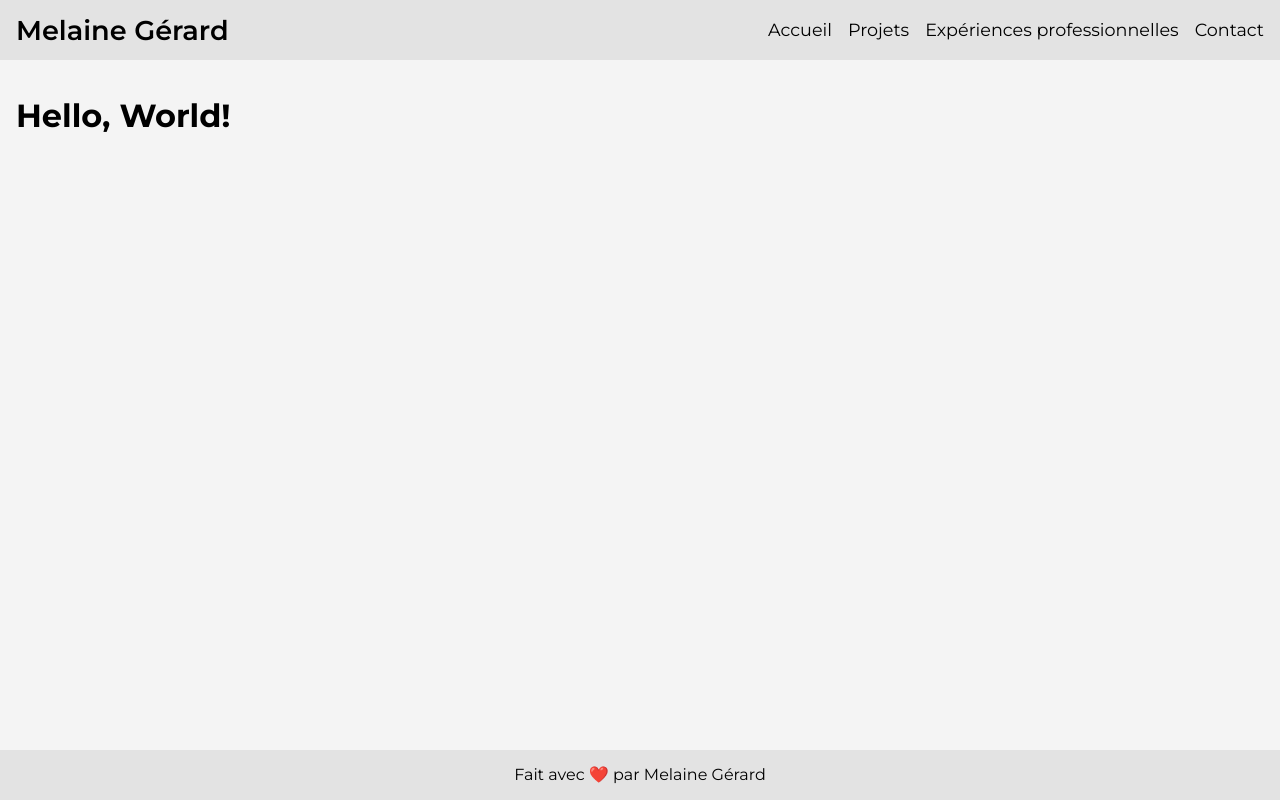
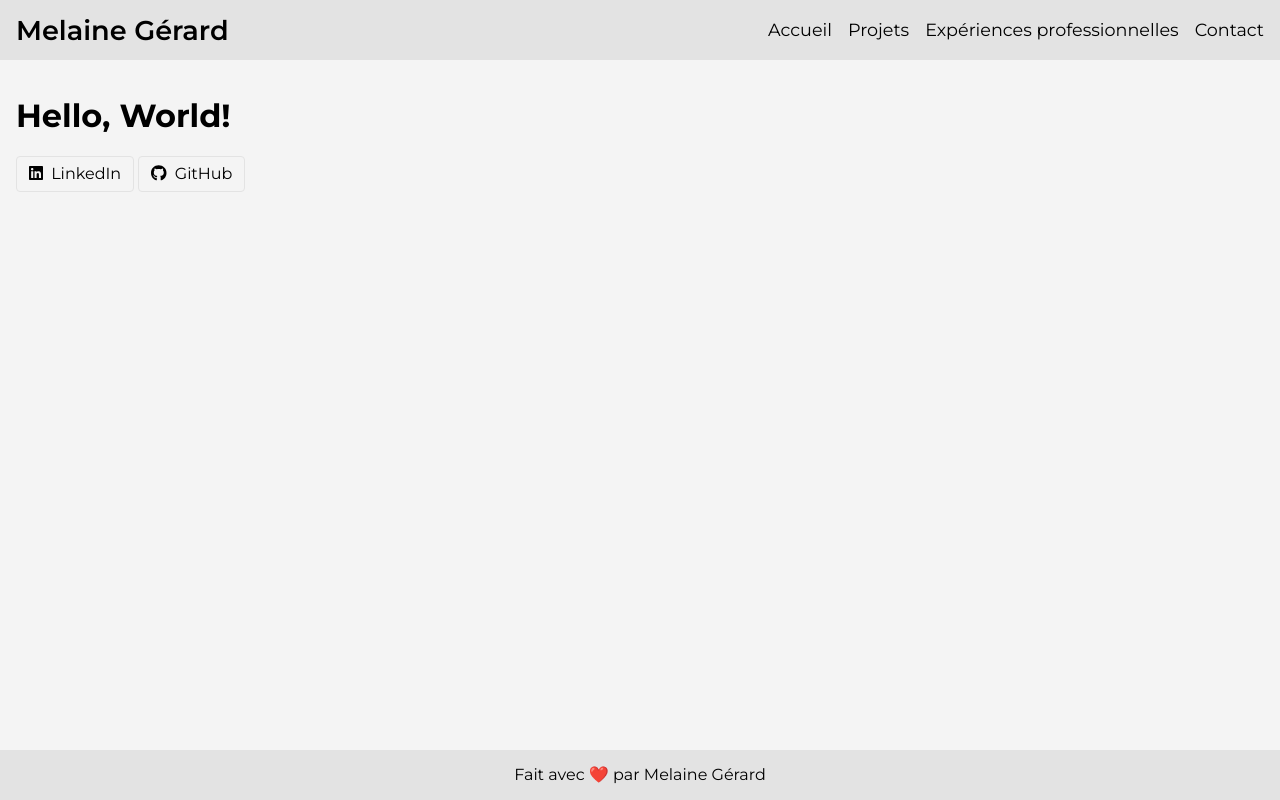
Before and after one commit to MelaineGerard/portfolio-fo, a Nuxt app: page / in a window 1280 px wide. Built offline with nearby package versions, Linux system fonts and the light colour scheme.

Commit message:
:sparkles: Ajout de fontawesome et d'un composant pour les boutons

```diff
--- a/app.vue
+++ b/app.vue
@@ -1,7 +1,9 @@
 <template>
   <main>
     <WebsiteNavbar />
-    <NuxtPage class="content" />
+    <div class="content">
+      <NuxtPage />
+    </div>
     <WebsiteFooter />
   </main>
 </template>
--- a/assets/css/_colors.scss
+++ b/assets/css/_colors.scss
@@ -6,4 +6,3 @@ $color-hover: #00308F;
 $color-text: #FFFFFF;
 
 $black: #000000;
-$white: #FFFFFF;
--- a/assets/css/main.scss
+++ b/assets/css/main.scss
@@ -17,3 +17,7 @@ main {
     padding: 1rem;
   }
 }
+
+.mr-1 {
+  margin-right: 0.25rem;
+}
--- /dev/null
+++ b/components/WebsiteButton.vue
@@ -0,0 +1,22 @@
+<template>
+  <button class="website-button">
+    <slot />
+  </button>
+</template>
+
+<style lang="scss" scoped>
+@import "assets/css/colors";
+  .website-button {
+    background: $background-primary;
+    color: $black;
+    border: 1px solid $background-secondary;
+    padding: 0.5rem 0.75rem;
+    border-radius: 0.25rem;
+    transition: 0.2s all ease-in-out;
+    text-align: center;
+
+    &:hover {
+      background: $background-secondary;
+  }
+  }
+</style>
--- a/nuxt.config.ts
+++ b/nuxt.config.ts
@@ -1,5 +1,13 @@
 // https://nuxt.com/docs/api/configuration/nuxt-config
 export default defineNuxtConfig({
-  devtools: { enabled: true },
-  css: ['~/assets/css/main.scss'],
+    devtools: {enabled: true},
+    css: [
+        '~/assets/css/main.scss',
+        '@fortawesome/fontawesome-svg-core/styles.css'
+    ],
+    build: {
+        transpile: [
+            "@fortawesome/vue-fontawesome"
+        ],
+    }
 })
--- a/package.json
+++ b/package.json
@@ -13,5 +13,10 @@
     "@types/node": "^18.17.1",
     "nuxt": "^3.6.5",
     "sass": "^1.64.1"
+  },
+  "dependencies": {
+    "@fortawesome/free-brands-svg-icons": "^6.4.0",
+    "@fortawesome/free-solid-svg-icons": "^6.4.0",
+    "@fortawesome/vue-fontawesome": "^3.0.3"
   }
 }
--- a/pages/index.vue
+++ b/pages/index.vue
@@ -1,3 +1,14 @@
 <template>
   <h1>Hello, World!</h1>
+
+  <WebsiteButton class="mr-1">
+    <FontAwesomeIcon class="mr-1" :icon="['fab', 'linkedin']"/>
+    LinkedIn
+  </WebsiteButton>
+  <WebsiteButton>
+    <FontAwesomeIcon class="mr-1" :icon="['fab', 'github']"/>
+    GitHub
+  </WebsiteButton>
 </template>
+<script setup lang="ts">
+</script>
--- /dev/null
+++ b/plugins/fontawesome.ts
@@ -0,0 +1,12 @@
+// For Nuxt 3
+import { library, config } from '@fortawesome/fontawesome-svg-core'
+import { FontAwesomeIcon } from '@fortawesome/vue-fontawesome'
+import { fas } from '@fortawesome/free-solid-svg-icons'
+import { fab } from '@fortawesome/free-brands-svg-icons'
+config.autoAddCss = false
+
+library.add(fas, fab)
+
+export default defineNuxtPlugin((nuxtApp) => {
+    nuxtApp.vueApp.component('FontAwesomeIcon', FontAwesomeIcon)
+})
```
